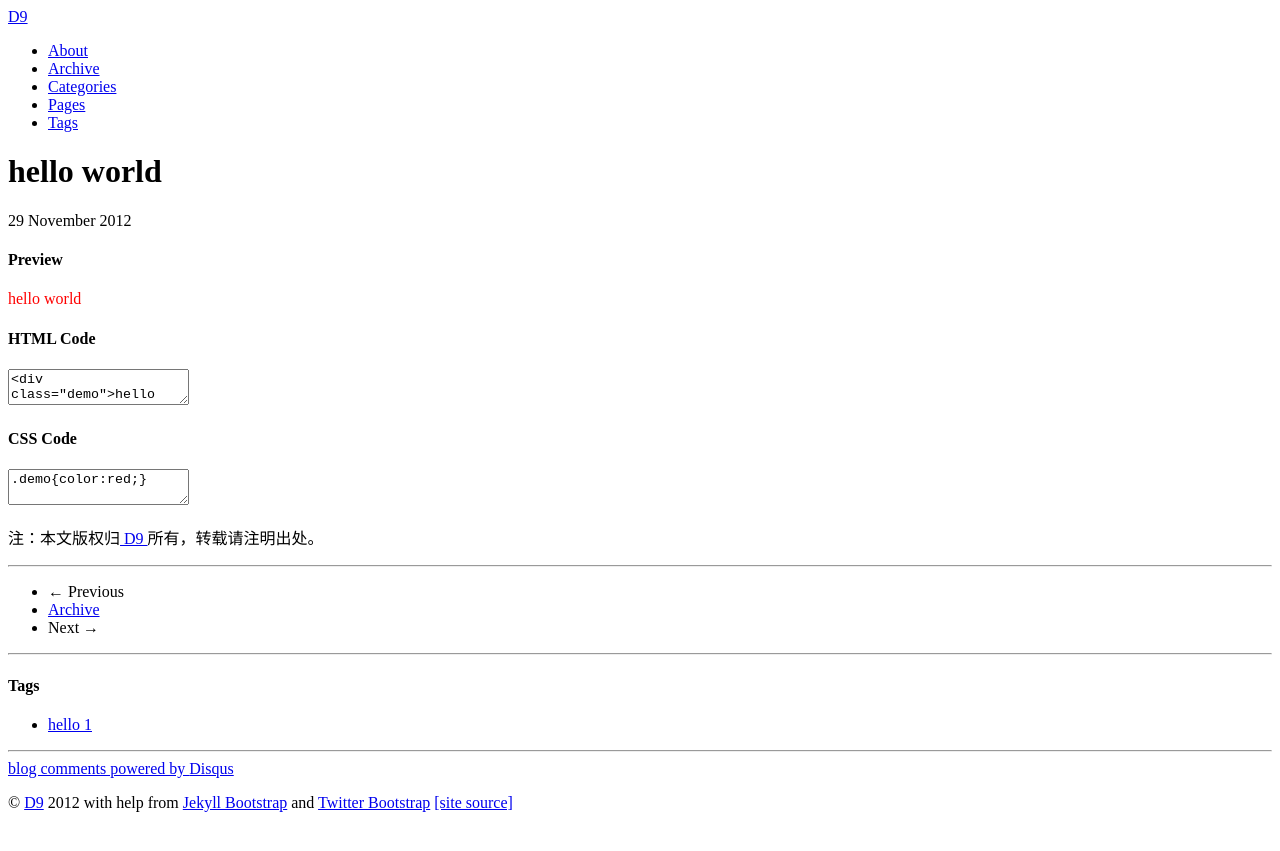
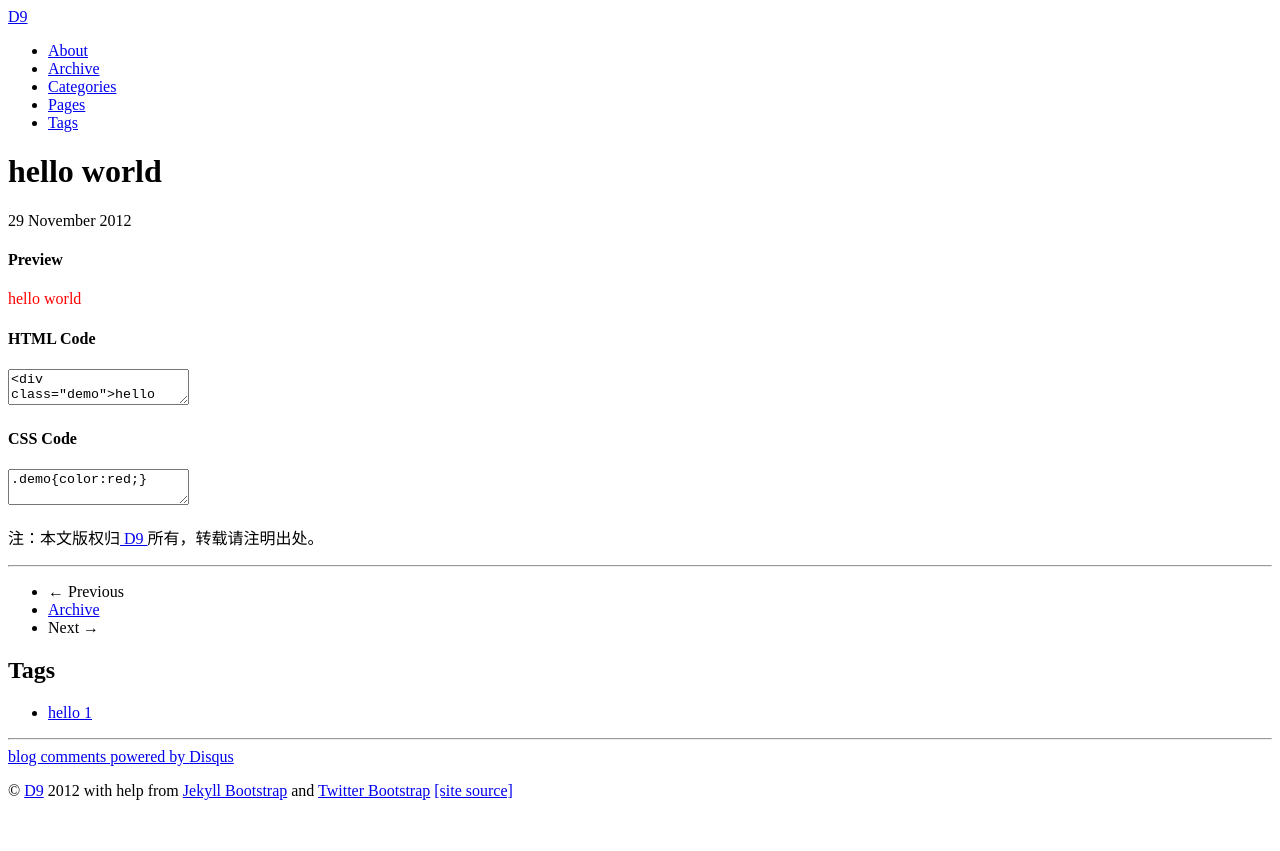
Before and after one commit to d9/d9.github.com, a Jekyll site: the page built from _posts/2012-11-29-hello-world.md, in a window 1280 px wide. Shown: the top 851 px of the page. Built offline with Jekyll 4.4.1, drawn with Linux system fonts in a browser that asks for light colours; nearby versions of some CDN libraries; library files that are not in the unit come from our copies; comment, search, counter and statistics services are not loaded.

Commit message:
css fixed

```diff
--- a/_includes/themes/twitter/post.html
+++ b/_includes/themes/twitter/post.html
@@ -1,4 +1,4 @@
-<div class="page-header">
+<div class="page-header clearfix">
   <h1 class="span8">{{ page.title }}</h1>
   <div class="span4 date"><span>{{ page.date | date_to_long_string }}</span></div>
 </div>
@@ -28,9 +28,8 @@
       </ul>
     </div>
 
-    <hr>
 	{% unless page.tags == empty %}
-		<h4>Tags</h4>
+		<h2>Tags</h2>
 		<ul class="tag_box">
 		{% assign tags_list = page.tags %}
 		{% include JB/tags_list %}
```
